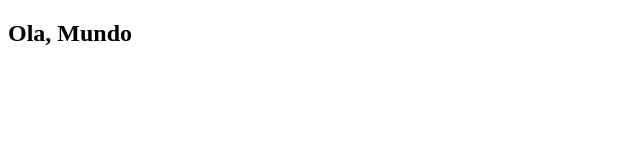
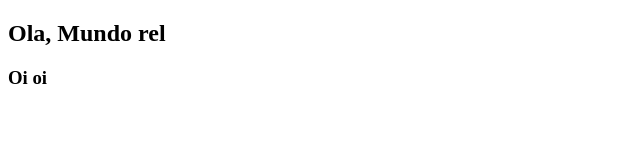
Before and after one commit to castroo007/teste-git-edit, a plain HTML site: page index.html in a window 1280 px wide. Shown: the full height of the page, 0-640 px from the left. Drawn offline with Linux system fonts and the light colour scheme.

Commit message:
change h2

```diff
--- a/index.html
+++ b/index.html
@@ -7,7 +7,7 @@
     <title>Document</title>
 </head>
 <body>
-    <h2>Ola, Mundo</h2>
-    <h3></h3>
+    <h2>Ola, Mundo rel</h2>
+    <h3> Oi oi</h3>
 </body>
 </html>
```
